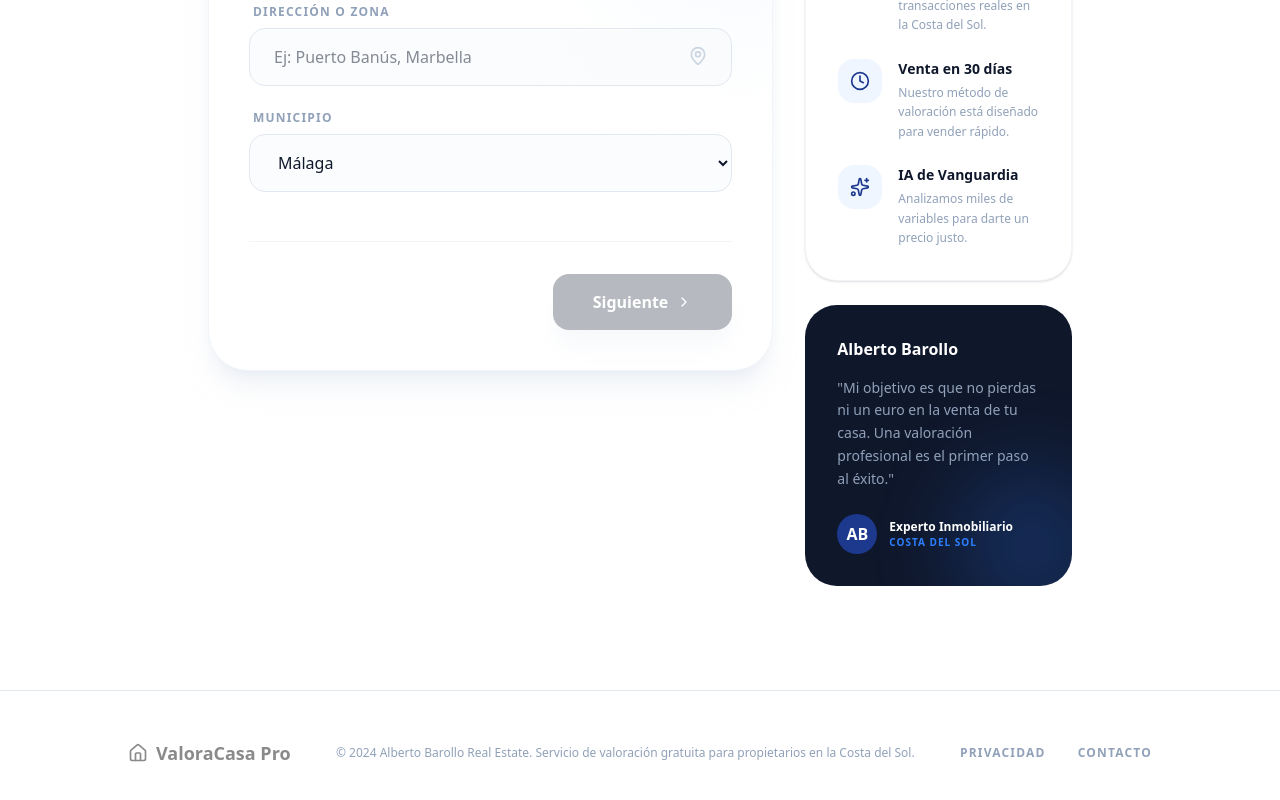
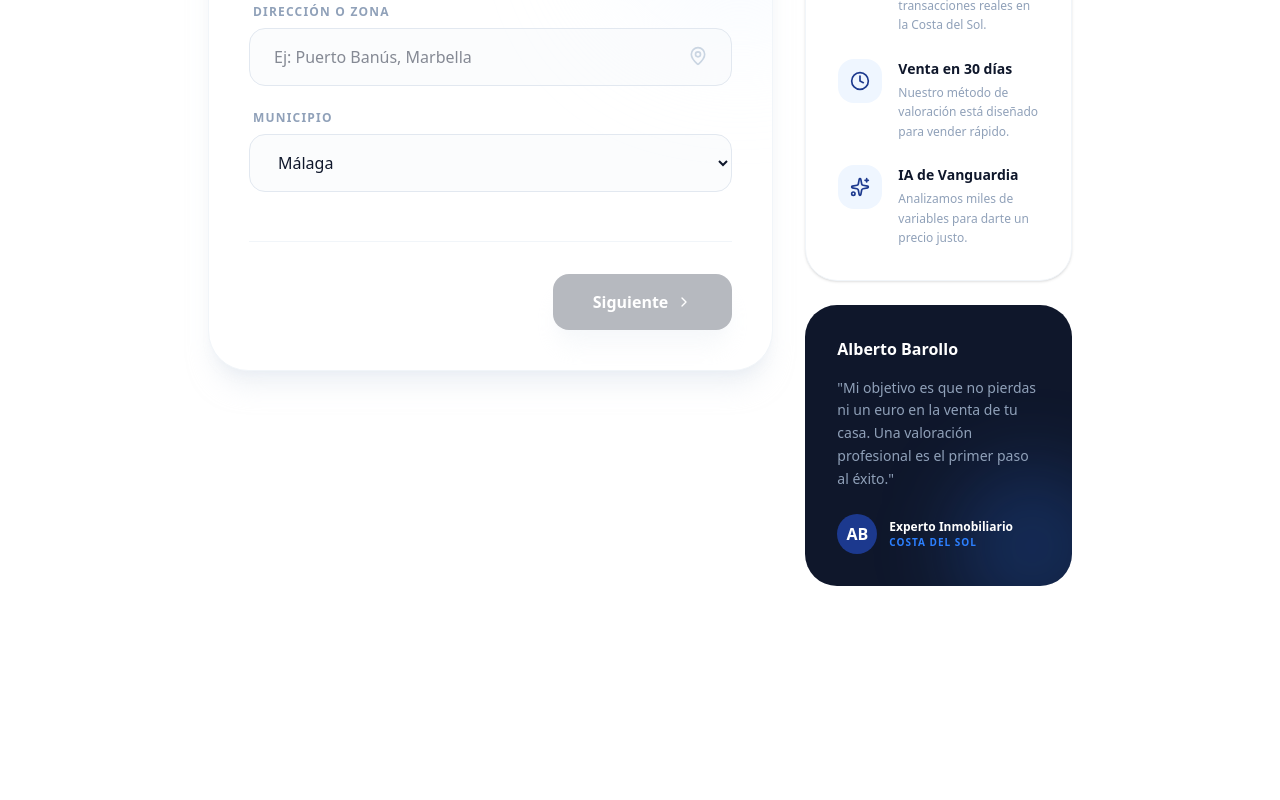
Before and after one commit to barolloadv/valorador-inmobiliario, a React (Vite) app: page / in a window 1280 px wide. Shown: the part 288-1088 px from the top of the page. After the commit the page ends 898 px from the top, so only its background shows below. Built offline with nearby package versions, Linux system fonts and the light colour scheme.

Commit message:
Update App.tsx

```diff
--- a/src/App.tsx
+++ b/src/App.tsx
@@ -807,22 +807,6 @@ export default function App() {
           </div>
         </div>
       </main>
-
-      <footer className="py-12 px-6 border-t border-slate-200 bg-white mt-20">
-        <div className="max-w-5xl mx-auto flex flex-col sm:flex-row justify-between items-center gap-8">
-          <div className="flex items-center gap-2 grayscale opacity-50">
-            <Home className="w-5 h-5" />
-            <span className="font-bold text-lg">ValoraCasa Pro</span>
-          </div>
-          <div className="text-slate-400 text-xs font-medium text-center sm:text-left">
-            © 2024 Alberto Barollo Real Estate. Servicio de valoración gratuita para propietarios en la Costa del Sol.
-          </div>
-          <div className="flex gap-8 text-xs font-bold text-slate-400 uppercase tracking-widest">
-            <a href="https://albertobarollo.com/politica-privacidad/" className="hover:text-blue-900 transition-colors">Privacidad</a>
-            <a href="https://albertobarollo.com/contacta-conmigo/" className="hover:text-blue-900 transition-colors">Contacto</a>
-          </div>
-        </div>
-      </footer>
     </div>
   );
 }
```
